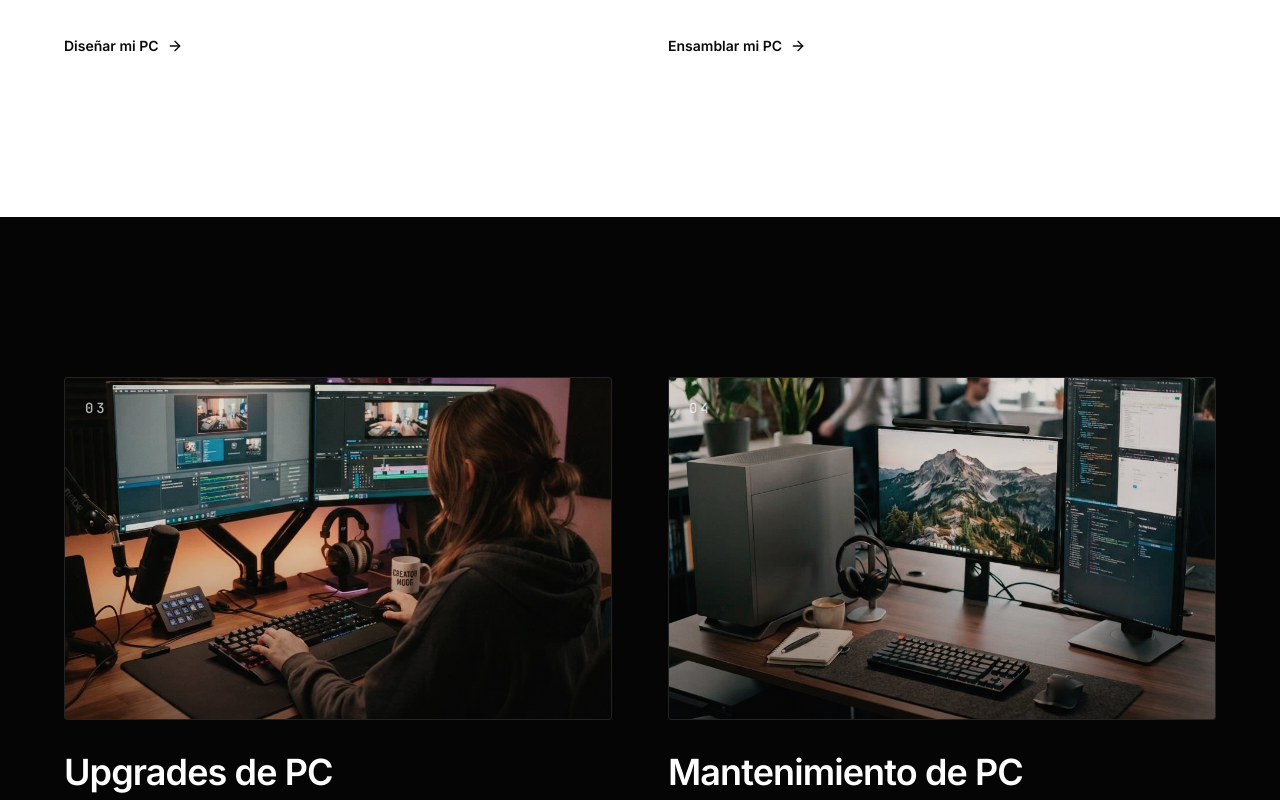
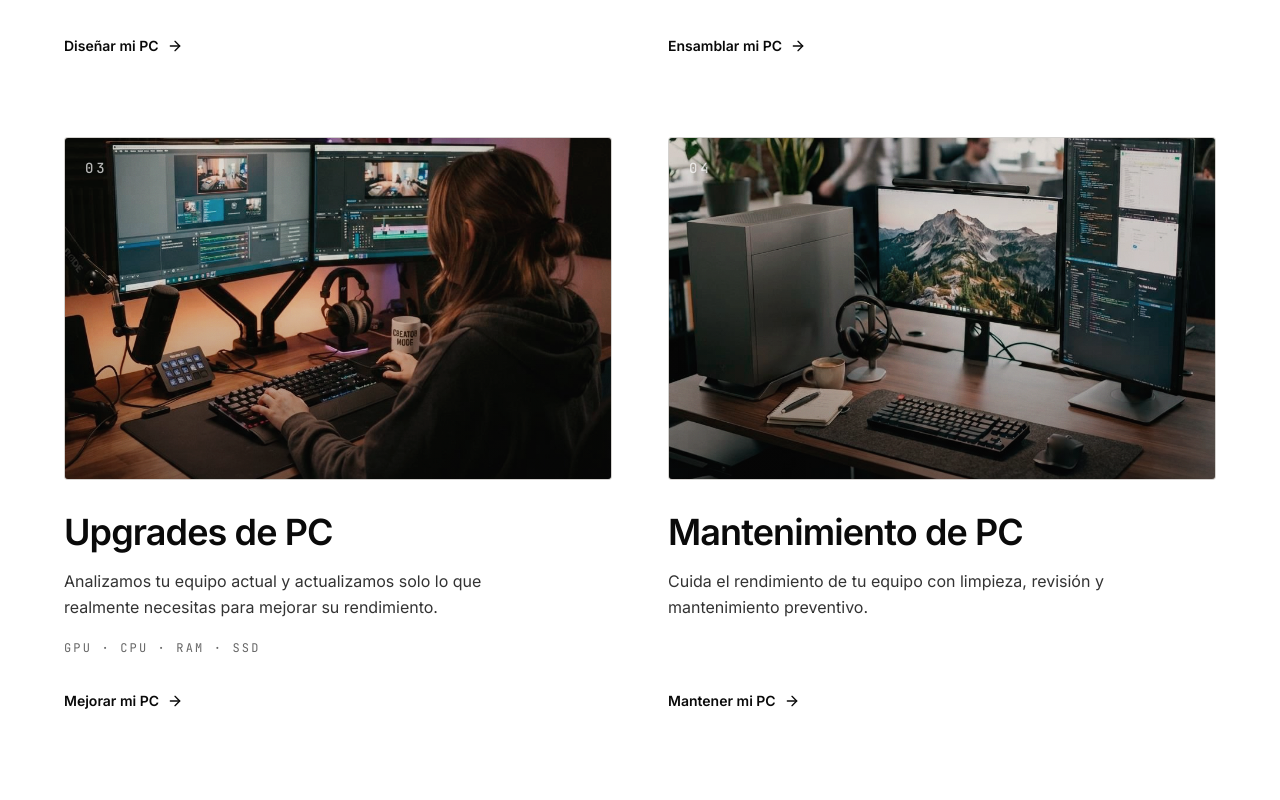
Before and after one commit to Nearcinho/pc-lab, a Next.js app: page /servicios in a window 1280 px wide. Shown: the part 1380-2180 px from the top of the page. Built offline with nearby package versions, Linux system fonts and the light colour scheme.

Commit message:
Servicios: 4 servicios en una sola seccion

```diff
--- a/src/app/servicios/page.tsx
+++ b/src/app/servicios/page.tsx
@@ -59,7 +59,7 @@ const services = [
   },
 ] as const;
 
-function ServiceCard({ service, light }: { service: (typeof services)[number]; light: boolean }) {
+function ServiceCard({ service }: { service: (typeof services)[number] }) {
   return (
     <Reveal className="h-full">
       <article className="group flex h-full flex-col">
@@ -81,11 +81,11 @@ function ServiceCard({ service, light }: { service: (typeof services)[number]; l
 
         <div className="mt-8 flex flex-1 flex-col">
           <h2 className="font-display text-3xl font-semibold tracking-tight sm:text-4xl">{service.title}</h2>
-          <p className={`mt-4 max-w-md text-base leading-relaxed ${light ? "text-[#333333]" : "text-muted-2"}`}>
+          <p className="mt-4 max-w-md text-base leading-relaxed text-[#333333]">
             {service.description}
           </p>
           {service.line && (
-            <p className={`mt-5 font-mono text-xs uppercase tracking-[0.18em] ${light ? "text-[#666666]" : "text-muted"}`}>
+            <p className="mt-5 font-mono text-xs uppercase tracking-[0.18em] text-[#666666]">
               {service.line}
             </p>
           )}
@@ -147,29 +147,18 @@ export default function ServiciosPage() {
         </div>
       </section>
 
-      {/* 02 — SERVICIOS 01 + 02 */}
-      <section className="light-section bg-2 py-28 sm:py-40" aria-label="Diseño y ensamblado de PC">
+      {/* 02 — LOS CUATRO SERVICIOS */}
+      <section className="light-section bg-2 py-28 sm:py-40" aria-label="Servicios de PC LAB">
         <div className="container-x">
           <div className="grid gap-x-14 gap-y-20 sm:grid-cols-2">
-            {services.slice(0, 2).map((s) => (
-              <ServiceCard key={s.n} service={s} light />
+            {services.map((s) => (
+              <ServiceCard key={s.n} service={s} />
             ))}
           </div>
         </div>
       </section>
 
-      {/* 03 — SERVICIOS 03 + 04 */}
-      <section className="bg-background py-28 sm:py-40" aria-label="Upgrades y mantenimiento de PC">
-        <div className="container-x">
-          <div className="grid gap-x-14 gap-y-20 sm:grid-cols-2">
-            {services.slice(2).map((s) => (
-              <ServiceCard key={s.n} service={s} light={false} />
-            ))}
-          </div>
-        </div>
-      </section>
-
-      {/* 04 — FINAL CTA */}
+      {/* 03 — FINAL CTA */}
       <section className="relative overflow-hidden bg-background py-32 sm:py-44" aria-label="Empieza tu proyecto">
         <div
           className="pointer-events-none absolute inset-x-0 bottom-0 h-[24rem] bg-[radial-gradient(50%_70%_at_50%_100%,rgba(79,209,255,0.07),transparent_70%)]"
```
